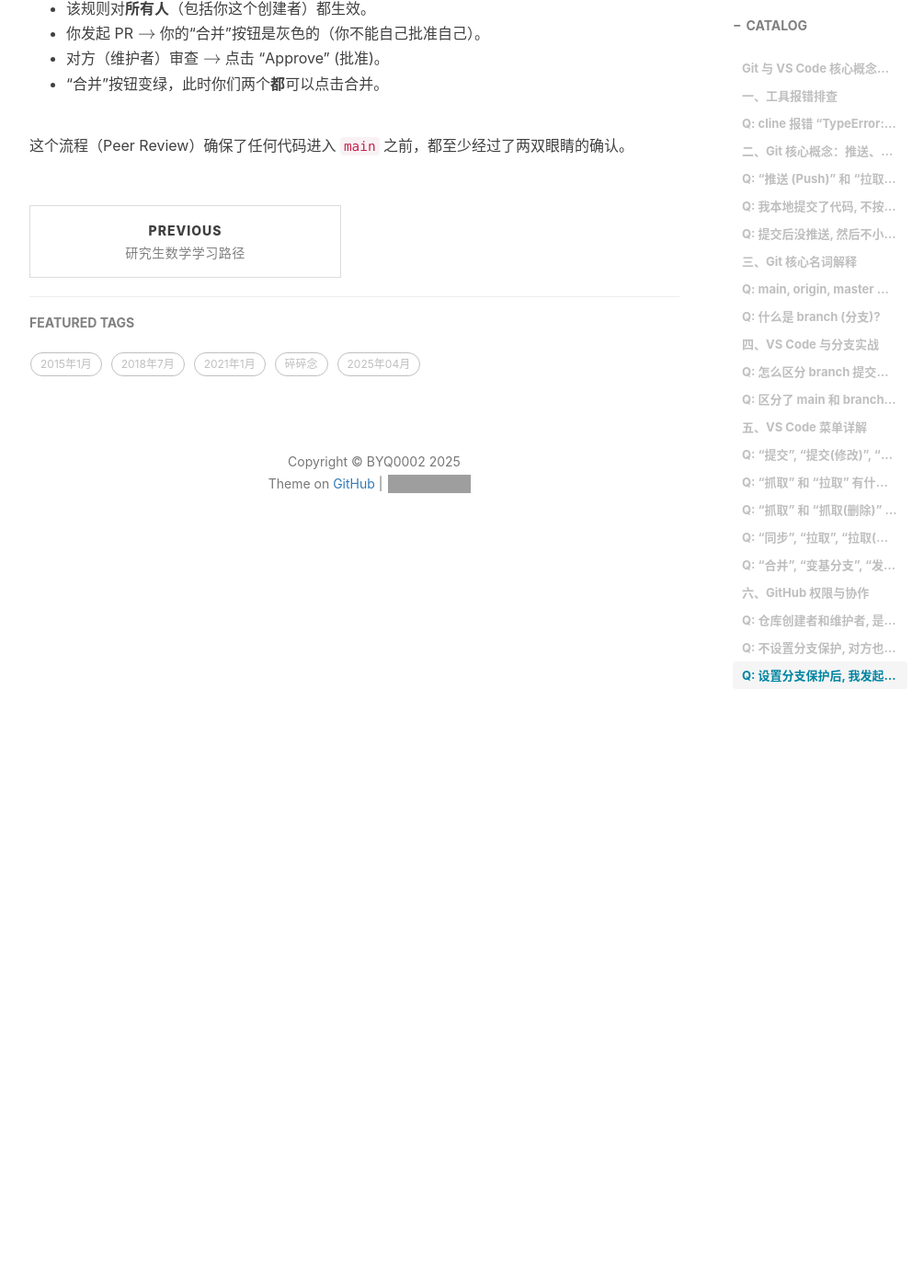
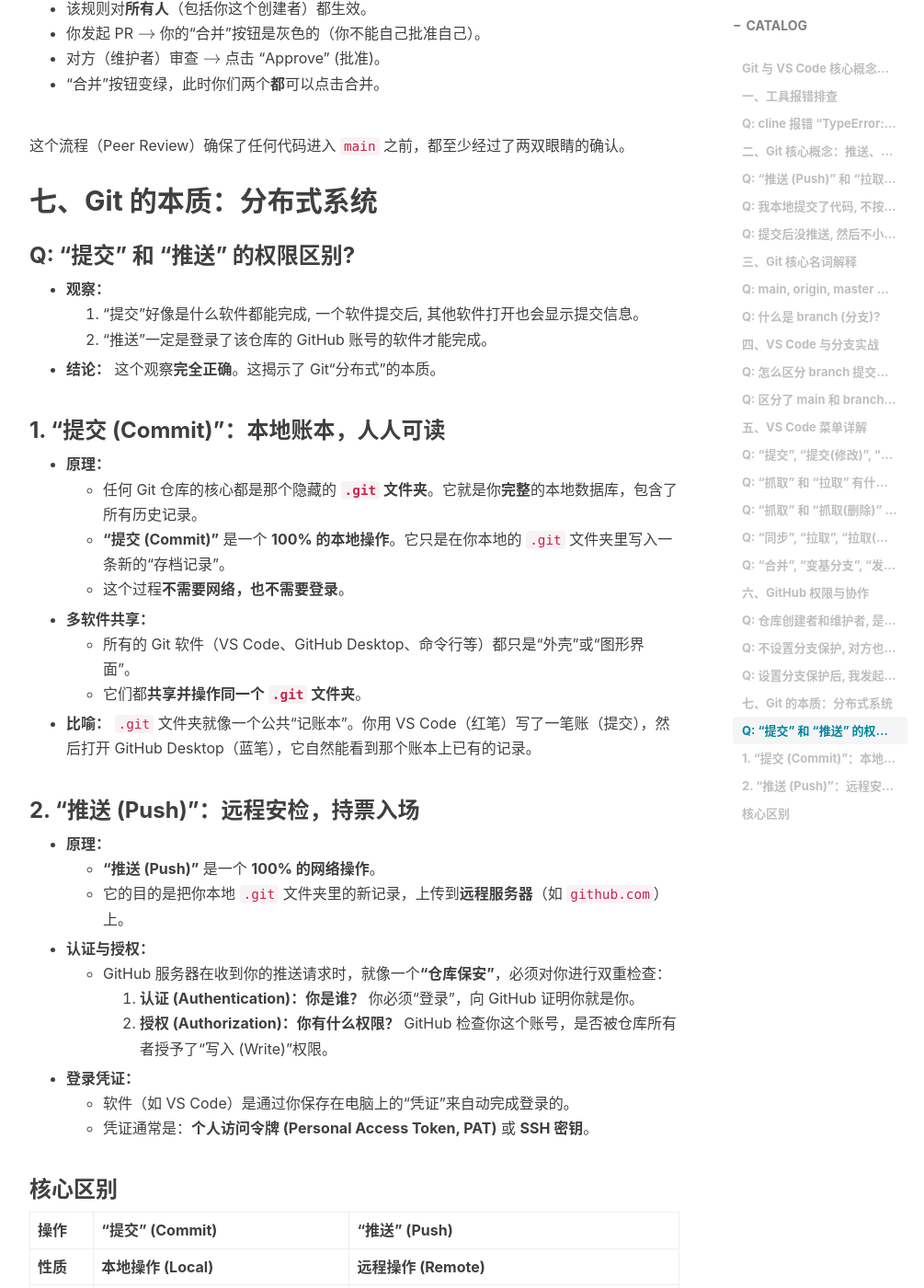
Before and after one commit to Shiina25qpwe/Shiina25qpwe.github.io, a Jekyll site: the page built from _posts/2025-10-29-GitHub基础功能整理.md, in a window 1280 px wide and 1400 px high, scrolled down 6441 px. Shown: the whole window at 92% size, without its empty margins (233-1238 px from the left). Built offline with Jekyll 4.4.1, drawn with Linux system fonts in a browser that asks for light colours; nearby versions of some CDN libraries; comment, search, counter and statistics services are not loaded; some of the changed text lies outside the part shown; grey boxes are pictures that could not be loaded.

Commit message:
docs(Git): 新增章节解释 Git 的分布式本质
在文章中增加第七章节，详细阐述了 Git 作为一个分布式系统的核心概念。

此章节通过对比 "提交 (Commit)" 和 "推送 (Push)" 这两个操作，清晰地解释了它们之间的本质区别：
- **Commit** 是一个完全的本地操作，在本地的 `.git` 仓库记录变更，不需网络或权限。
- **Push** 是一个远程网络操作，将本地记录同步到远程服务器，需要进行身份认证和写入授权。

这有助于读者理解为什么多个 Git 客户端可以共享同一个本地仓库的状态，以及为什么推送到远程仓库需要权限验证。

```diff
--- a/_posts/2025-10-29-GitHub基础功能整理.md
+++ b/_posts/2025-10-29-GitHub基础功能整理.md
@@ -193,3 +193,46 @@ A: **是的，这正是分支保护的核心目的！**
 * “合并”按钮变绿，此时你们两个**都**可以点击合并。
 
 这个流程（Peer Review）确保了任何代码进入 `main` 之前，都至少经过了两双眼睛的确认。
+
+## 七、Git 的本质：分布式系统
+
+### Q: "提交" 和 "推送" 的权限区别?
+
+* **观察：**
+    1.  “提交”好像是什么软件都能完成, 一个软件提交后, 其他软件打开也会显示提交信息。
+    2.  “推送”一定是登录了该仓库的 GitHub 账号的软件才能完成。
+* **结论：** 这个观察**完全正确**。这揭示了 Git“分布式”的本质。
+
+### 1. "提交 (Commit)"：本地账本，人人可读
+
+* **原理：**
+    * 任何 Git 仓库的核心都是那个隐藏的 **`.git` 文件夹**。它就是你**完整**的本地数据库，包含了所有历史记录。
+    * **“提交 (Commit)”** 是一个 **100% 的本地操作**。它只是在你本地的 `.git` 文件夹里写入一条新的“存档记录”。
+    * 这个过程**不需要网络，也不需要登录**。
+* **多软件共享：**
+    * 所有的 Git 软件（VS Code、GitHub Desktop、命令行等）都只是“外壳”或“图形界面”。
+    * 它们都**共享并操作同一个 `.git` 文件夹**。
+* **比喻：**
+    `.git` 文件夹就像一个公共“记账本”。你用 VS Code（红笔）写了一笔账（提交），然后打开 GitHub Desktop（蓝笔），它自然能看到那个账本上已有的记录。
+
+### 2. "推送 (Push)"：远程安检，持票入场
+
+* **原理：**
+    * **“推送 (Push)”** 是一个 **100% 的网络操作**。
+    * 它的目的是把你本地 `.git` 文件夹里的新记录，上传到**远程服务器**（如 `github.com`）上。
+* **认证与授权：**
+    * GitHub 服务器在收到你的推送请求时，就像一个**“仓库保安”**，必须对你进行双重检查：
+    1.  **认证 (Authentication)：你是谁？** 你必须“登录”，向 GitHub 证明你就是你。
+    2.  **授权 (Authorization)：你有什么权限？** GitHub 检查你这个账号，是否被仓库所有者授予了“写入 (Write)”权限。
+* **登录凭证：**
+    * 软件（如 VS Code）是通过你保存在电脑上的“凭证”来自动完成登录的。
+    * 凭证通常是：**个人访问令牌 (Personal Access Token, PAT)** 或 **SSH 密钥**。
+
+### 核心区别
+
+| 操作     | "提交" (Commit)          | "推送" (Push)                      |
+| :------- | :----------------------- | :--------------------------------- |
+| **性质** | **本地操作 (Local)**     | **远程操作 (Remote)**              |
+| **对象** | 你电脑上的 `.git` 文件夹 | GitHub.com 服务器                  |
+| **网络** | 不需要                   | **必须**需要                       |
+| **权限** | 不需要                   | **必须**需要“登录”凭证和“写入”权限 |
```
